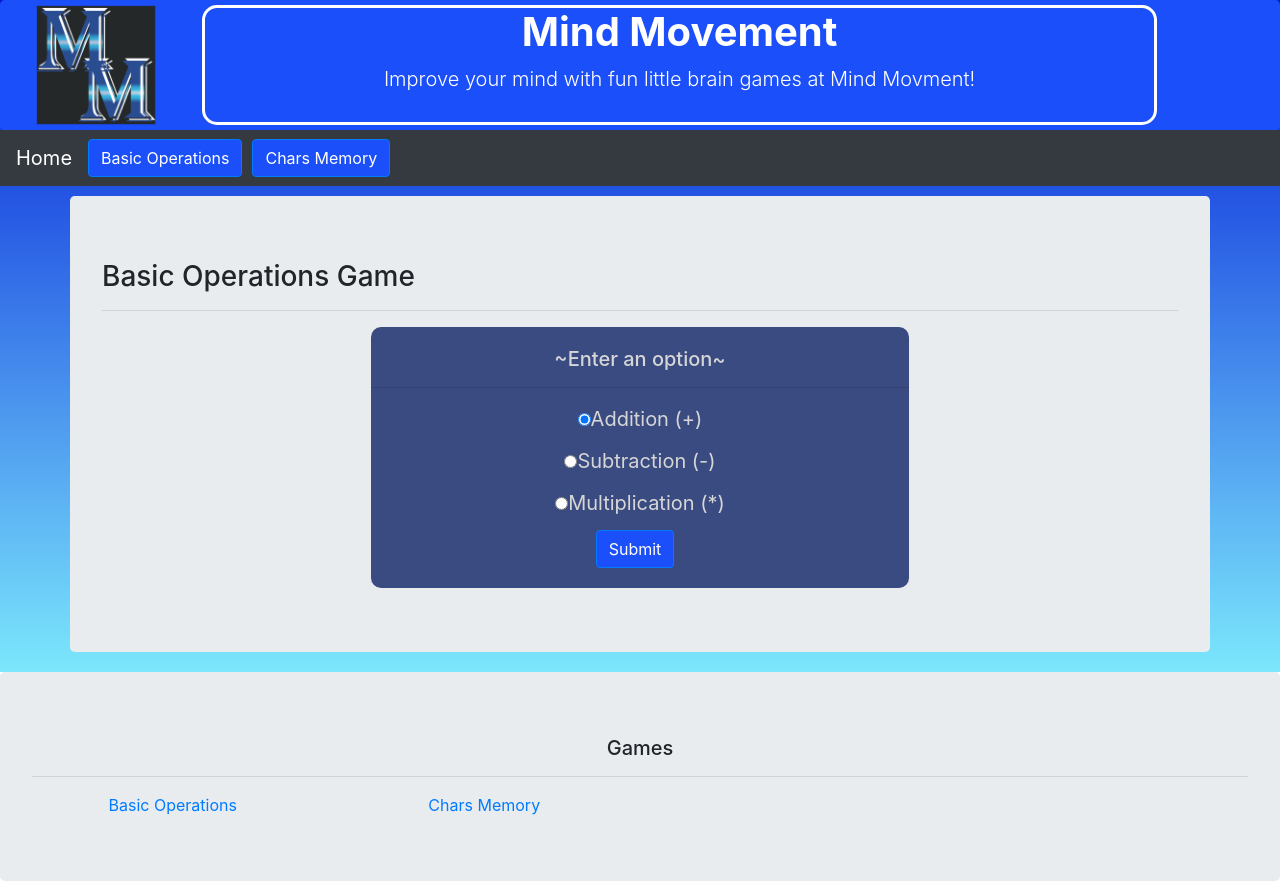
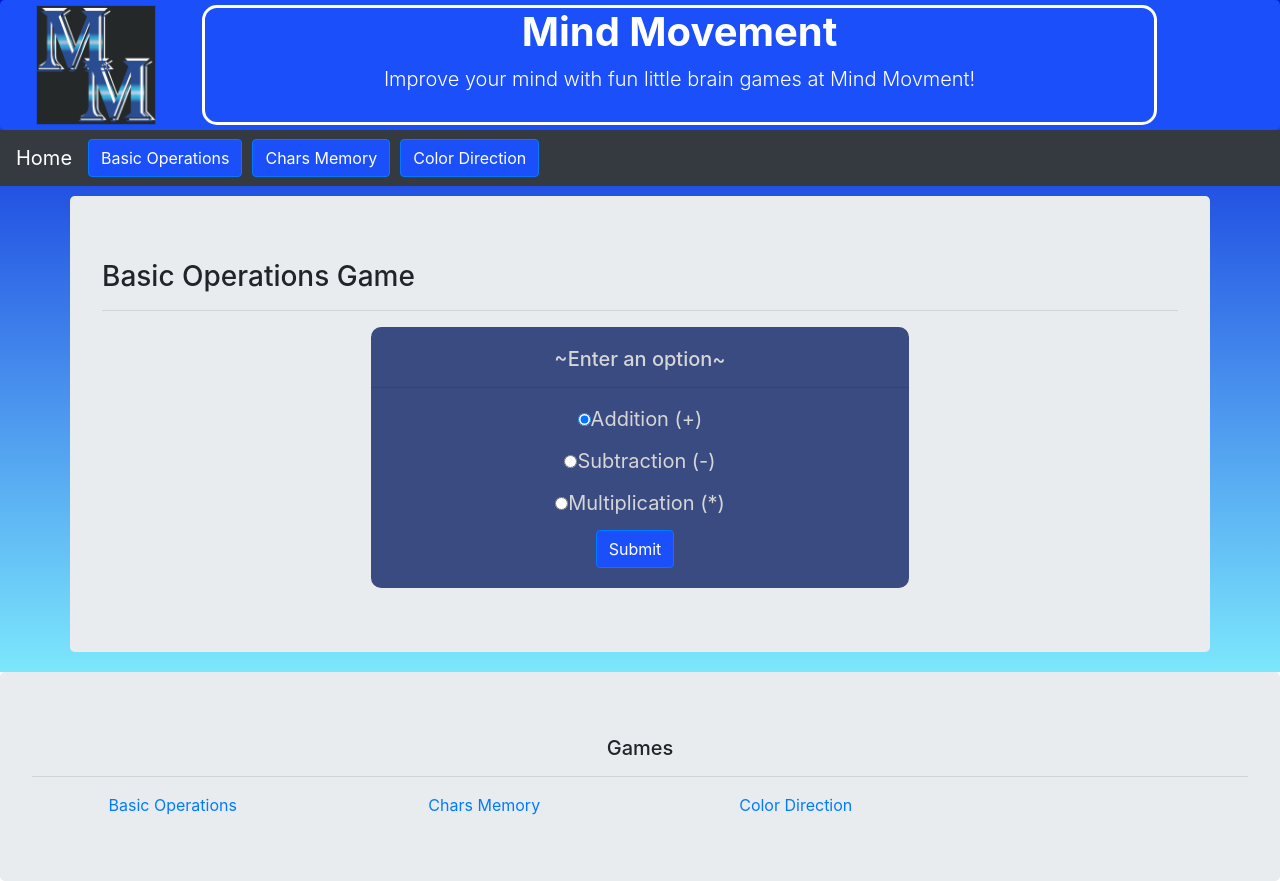
Before and after one commit to 1HectorAC/mindMovement, a Flask app: page /game/game1 in a window 1280 px wide. Run offline with Flask 2, Linux system fonts and the light colour scheme; some libraries are stand-ins or nearby versions.

Commit message:
Added way to access game3.html file.

```diff
--- a/app.py
+++ b/app.py
@@ -13,3 +13,7 @@ def game1():
 @app.route('/game/game2')
 def game2():
     return render_template('game2.html')
+
+@app.route('/game/game3')
+def game3():
+    return render_template('game3.html')
--- a/templates/footer.html
+++ b/templates/footer.html
@@ -8,13 +8,9 @@
         <div class="col-md-3">
             <a href="{{ url_for('game2') }}">Chars Memory</a>
         </div>
-        <!--
         <div class="col-md-3">
-            <a href="">Game3</a>
+            <a href="{{ url_for('game3') }}">Color Direction</a>
         </div>
-        <div class="col-md-3">
-            <a href="">Game4</a>
-        </div>-->
     </div>
 
 </div>
--- a/templates/header.html
+++ b/templates/header.html
@@ -31,13 +31,10 @@
             <li class="nav-item">
                 <a class="btn btn-primary customButton" href="{{ url_for('game2') }}">Chars Memory</a>
             </li>
-            <!--
             <li class="nav-item">
-                <a class="btn btn-primary customButton" href="#">Game3</a>
+                <a class="btn btn-primary customButton" href="{{ url_for('game3') }}">Color Direction</a>
             </li>
-            <li class="nav-item">
-                <a class="btn btn-primary customButton" href="#">Game4</a>
-            </li>-->
+
         </ul>
     </div>
 </nav>
```
